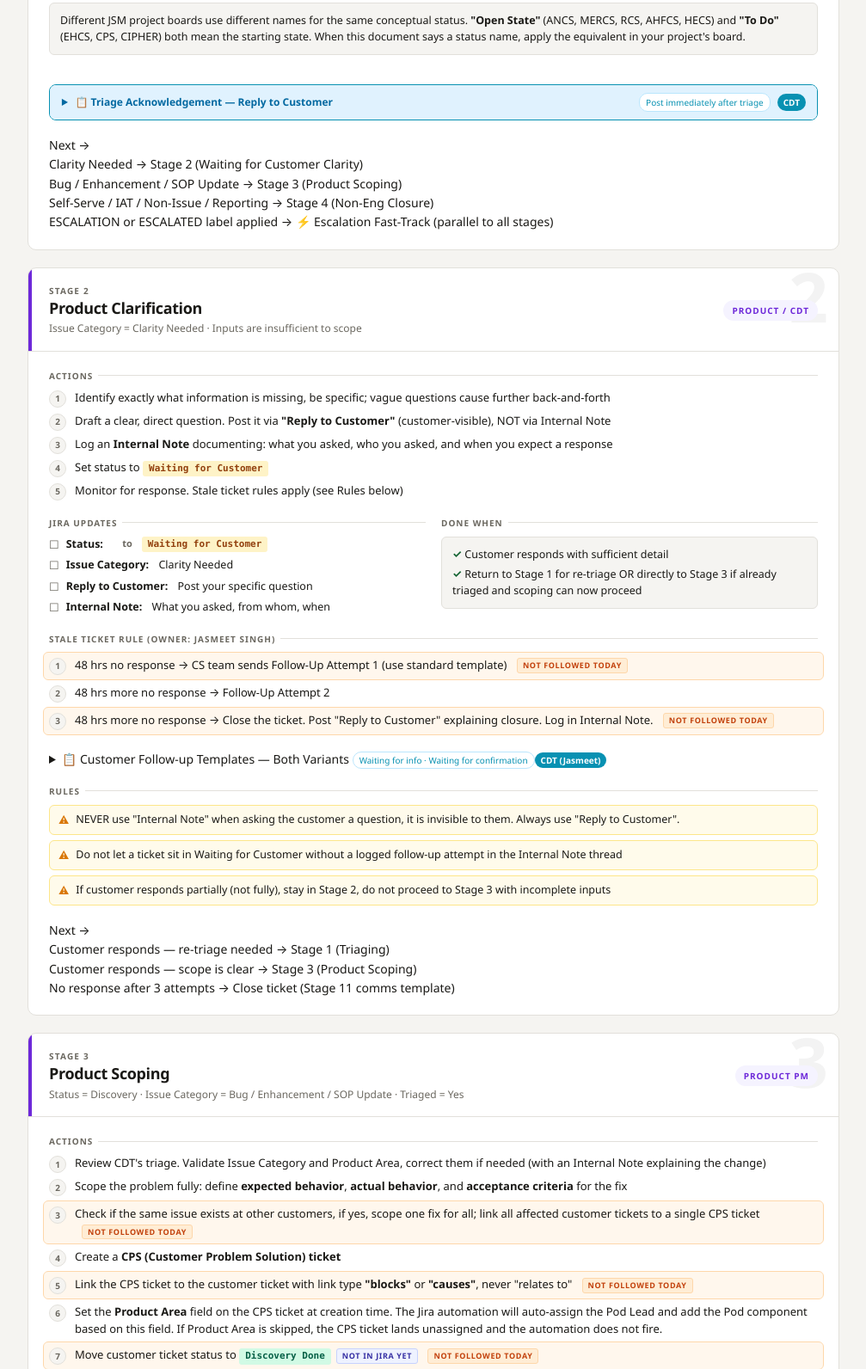
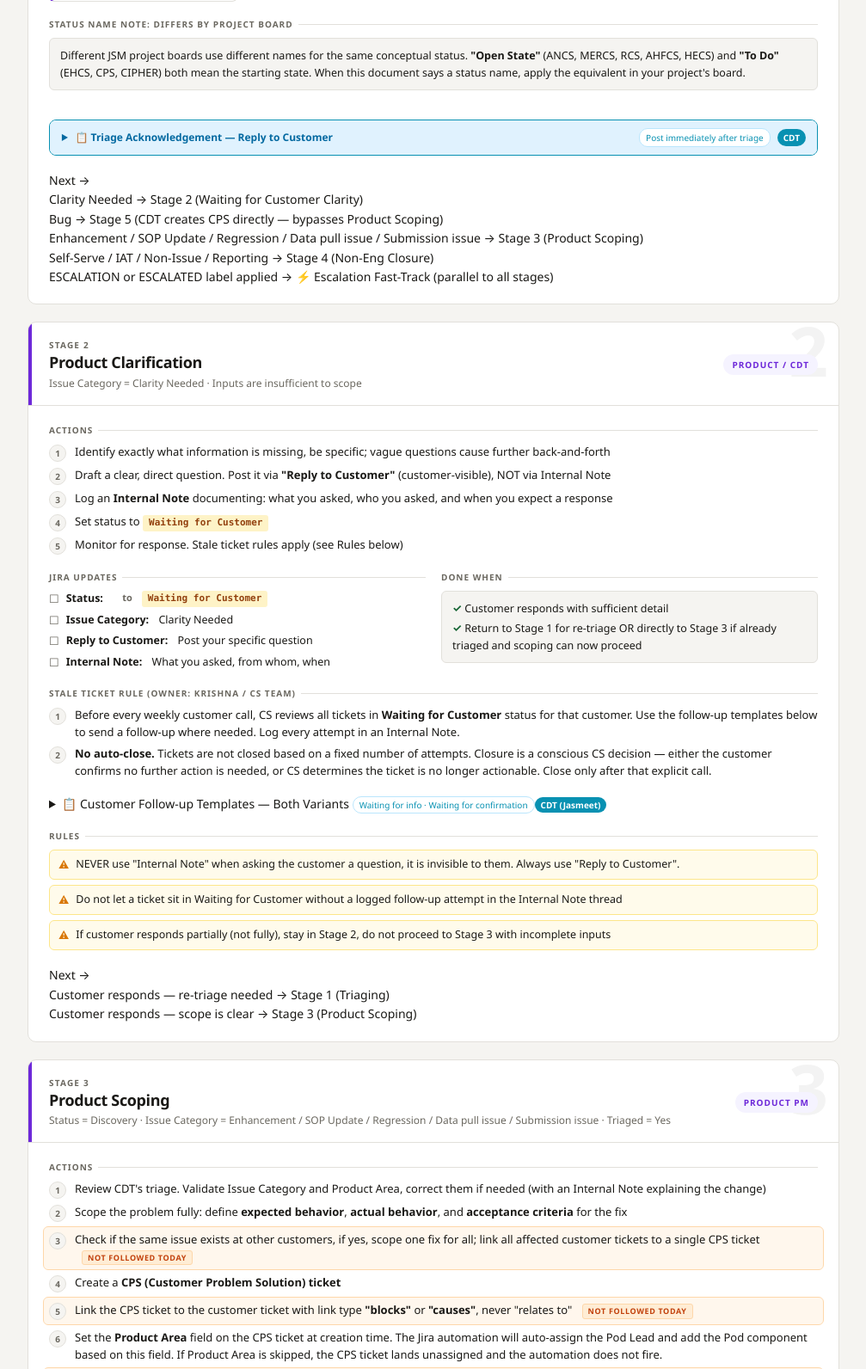
Before and after one commit to jothirnadhg/ticket-lifecycle-playbook, a plain HTML site: page index.html in a window 1280 px wide. Shown: the part 4023-5615 px from the top of the page at 86% size, without its empty margins (214-1221 px from the left). Drawn offline with Linux system fonts and the light colour scheme.

Commit message:
Apply June 26 meeting AIs: bug routing, stale ticket cadence, due date logic, rejected sign-off, stage 3 scope

```diff
--- a/index.html
+++ b/index.html
@@ -1344,7 +1344,8 @@
           <div class="section-label">Hand Off To</div>
           <div class="handoff-grid">
             <div class="handoff-item"><span>Clarity Needed</span><span class="handoff-arrow">→</span><span class="handoff-dest">Stage 2 (CS team)</span></div>
-            <div class="handoff-item"><span>Bug / SOP Update / Enhancement / Regression / Data pull issue / Submission issue</span><span class="handoff-arrow">→</span><span class="handoff-dest">Stage 3 (Product PM)</span></div>
+            <div class="handoff-item"><span>Bug</span><span class="handoff-arrow">→</span><span class="handoff-dest">Stage 5 (CDT creates CPS directly — no Product Scoping)</span></div>
+            <div class="handoff-item"><span>Enhancement / SOP Update / Regression / Data pull issue / Submission issue</span><span class="handoff-arrow">→</span><span class="handoff-dest">Stage 3 (Product PM)</span></div>
             <div class="handoff-item"><span>Product tasks (self serve) / Self Serve Bug / CS tasks (self serve) / PII tasks / DevOps</span><span class="handoff-arrow">→</span><span class="handoff-dest">Stage 4 (Product / CS / DevOps)</span></div>
             <div class="handoff-item"><span>IAT error (pure)</span><span class="handoff-arrow">→</span><span class="handoff-dest">Res Coding SPOCs (Athena: Kanak / Epic: Gayathri)</span></div>
             <div class="handoff-item"><span>ESCALATION / ESCALATED label present (applied by CS)</span><span class="handoff-arrow">→</span><span class="handoff-dest">Trigger Escalation Fast-Track ⚡ simultaneously</span></div>
@@ -1430,7 +1431,8 @@ Thank you,
         <div class="next-stage-bar">
           <span class="ns-label">Next &rarr;</span>
           <div class="ns-route"><span class="ns-cond">Clarity Needed</span><span class="ns-arrow"> &rarr; </span><span class="ns-dest">Stage 2 (Waiting for Customer Clarity)</span></div>
-          <div class="ns-route"><span class="ns-cond">Bug / Enhancement / SOP Update</span><span class="ns-arrow"> &rarr; </span><span class="ns-dest">Stage 3 (Product Scoping)</span></div>
+          <div class="ns-route"><span class="ns-cond">Bug</span><span class="ns-arrow"> &rarr; </span><span class="ns-dest">Stage 5 (CDT creates CPS directly — bypasses Product Scoping)</span></div>
+          <div class="ns-route"><span class="ns-cond">Enhancement / SOP Update / Regression / Data pull issue / Submission issue</span><span class="ns-arrow"> &rarr; </span><span class="ns-dest">Stage 3 (Product Scoping)</span></div>
           <div class="ns-route"><span class="ns-cond">Self-Serve / IAT / Non-Issue / Reporting</span><span class="ns-arrow"> &rarr; </span><span class="ns-dest">Stage 4 (Non-Eng Closure)</span></div>
           <div class="ns-route"><span class="ns-cond">ESCALATION or ESCALATED label applied</span><span class="ns-arrow"> &rarr; </span><span class="ns-dest">&#9889; Escalation Fast-Track (parallel to all stages)</span></div>
         </div>
@@ -1483,11 +1485,10 @@ Thank you,
         </div>
 
         <div>
-          <div class="section-label">Stale Ticket Rule (owner: Jasmeet Singh)</div>
+          <div class="section-label">Stale Ticket Rule (owner: Krishna / CS Team)</div>
           <ul class="actions-list">
-            <li class="gap"><div class="action-num">1</div><span>48 hrs no response → CS team sends Follow-Up Attempt 1 (use standard template) <span class="gap-tag">Not followed today</span></span></li>
-            <li><div class="action-num">2</div><span>48 hrs more no response → Follow-Up Attempt 2</span></li>
-            <li class="gap"><div class="action-num">3</div><span>48 hrs more no response → Close the ticket. Post "Reply to Customer" explaining closure. Log in Internal Note. <span class="gap-tag">Not followed today</span></span></li>
+            <li><div class="action-num">1</div><span>Before every weekly customer call, CS reviews all tickets in <strong>Waiting for Customer</strong> status for that customer. Use the follow-up templates below to send a follow-up where needed. Log every attempt in an Internal Note.</span></li>
+            <li><div class="action-num">2</div><span><strong>No auto-close.</strong> Tickets are not closed based on a fixed number of attempts. Closure is a conscious CS decision — either the customer confirms no further action is needed, or CS determines the ticket is no longer actionable. Close only after that explicit call.</span></li>
           </ul>
         </div>
 
@@ -1636,7 +1637,6 @@ Thank you,
           <span class="ns-label">Next &rarr;</span>
           <div class="ns-route"><span class="ns-cond">Customer responds &mdash; re-triage needed</span><span class="ns-arrow"> &rarr; </span><span class="ns-dest">Stage 1 (Triaging)</span></div>
           <div class="ns-route"><span class="ns-cond">Customer responds &mdash; scope is clear</span><span class="ns-arrow"> &rarr; </span><span class="ns-dest">Stage 3 (Product Scoping)</span></div>
-          <div class="ns-route"><span class="ns-cond">No response after 3 attempts</span><span class="ns-arrow"> &rarr; </span><span class="ns-dest">Close ticket (Stage 11 comms template)</span></div>
         </div>
       </div>
     </div>
@@ -1647,7 +1647,7 @@ Thank you,
         <div class="stage-meta">
           <span class="stage-eyebrow">Stage 3</span>
           <h2 class="stage-name">Product Scoping</h2>
-          <div class="stage-trigger-inline">Status = Discovery · Issue Category = Bug / Enhancement / SOP Update · Triaged = Yes</div>
+          <div class="stage-trigger-inline">Status = Discovery · Issue Category = Enhancement / SOP Update / Regression / Data pull issue / Submission issue · Triaged = Yes</div>
         </div>
         <div class="owner-chip prod">Product PM</div>
         <div class="stage-ghost">3</div>
@@ -1904,7 +1904,7 @@ Thank you,
             </div>
             <div class="subtix-side-item">
               <span class="subtix-pill st-reject">Rejected</span>
-              <div class="subtix-side-desc"><strong>Use when:</strong> ticket is found to be invalid, duplicate, or out of scope during triage or development. Log the reason. Customer ticket must also be updated by CDT &mdash; do not silently reject.</div>
+              <div class="subtix-side-desc"><strong>Use when:</strong> ticket is found to be invalid, duplicate, or out of scope during triage or development. <strong>Requires joint sign-off from both Product and Engineering</strong> — neither can reject unilaterally. Log the rejection reason and document both approvers in an Internal Note. Customer ticket must also be updated by CDT — do not silently reject.</div>
             </div>
           </div>
           <div class="subtix-note">Every status change on the sub-ticket is visible to CDT. Do not let a sub-ticket sit in one status for &gt; 2 business days without an Internal Note explaining why. Stale sub-tickets = stale customer ticket in CDT's view.</div>
@@ -1932,7 +1932,7 @@ Thank you,
             <li><div class="action-num">2</div><span>Assign the CPS ticket to the right <strong>Developer</strong></span></li>
             <li class="gap"><div class="action-num">3</div><span>Create <strong>engineering sub-tasks</strong> for each sub-team involved: Backend / Prompt / DL / Integrations / QA. Link all sub-tasks to the CPS ticket. <span class="gap-tag">Not followed today</span></span></li>
             <li><div class="action-num">4</div><span>Agree on a realistic <strong>ETA</strong> that includes: dev time + CQA testing + regression + CDT validation + any dependencies on other teams</span></li>
-            <li class="gap"><div class="action-num">5</div><span>Set the <strong>Due Date</strong> field on the engineering ticket as the committed ETA. Update <strong>Story Points</strong> to reflect task complexity so effort is visible alongside the timeline. Communicate the ETA to the customer via <strong>"Reply to Customer"</strong> on the customer ticket. <span class="gap-tag">Not followed today</span></span></li>
+            <li class="gap"><div class="action-num">5</div><span>Each engineering sub-team sets a <strong>Due Date</strong> on their own child ticket (CIPHER / CUR sub-task). Pod Lead reviews all child ticket due dates, takes the <strong>latest due date + 1–2 day buffer</strong>, and sets that as the <strong>Due Date on the CPS ticket</strong>. Pod Lead then communicates this committed ETA to the customer via <strong>"Reply to Customer"</strong> on the customer ticket. Update <strong>Story Points</strong> on child tickets to reflect task complexity. <span class="gap-tag">Not followed today</span></span></li>
             <li class="gap"><div class="action-num">6</div><span>Move customer ticket status to <span class="status-pill sp-deliver">Picked for Delivery</span><span class="pending-tag">Not in Jira yet</span> <span class="gap-tag">Not followed today</span></span></li>
             <li class="gap"><div class="action-num">7</div><span><strong>Developer:</strong> open the CIPHER / CUR sub-ticket immediately. Set <strong>Story Points</strong> (complexity estimate) and <strong>Due Date</strong> (= committed ETA agreed with Pod Lead). Move the sub-ticket from <span class="subtix-pill st-todo" style="display:inline;padding:2px 5px;font-size:9px;border-radius:3px;border:1px solid #94a3b8;">To Do</span> to <span class="subtix-pill st-inprog" style="display:inline;padding:2px 5px;font-size:9px;border-radius:3px;border:1px solid #93c5fd;">In Progress</span> the moment you start work. <span class="gap-tag">Not followed today</span></span></li>
             <li class="gap"><div class="action-num">8</div><span><strong>Developer:</strong> all sub-ticket status changes must happen on the day the status actually changes &mdash; not retroactively at the end. Stale sub-ticket status = invisible progress for CDT and Pod Lead. <span class="gap-tag">Not followed today</span></span></li>
```
